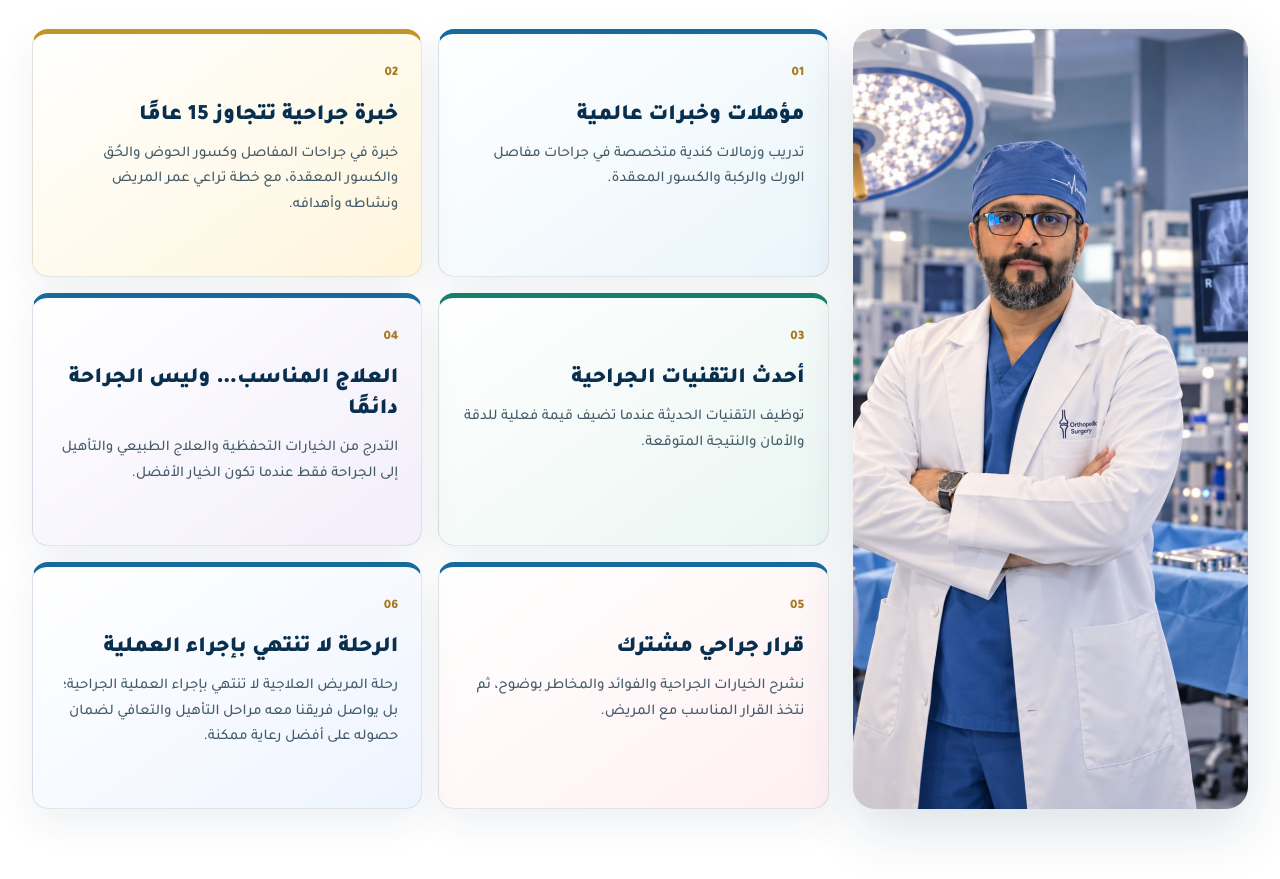
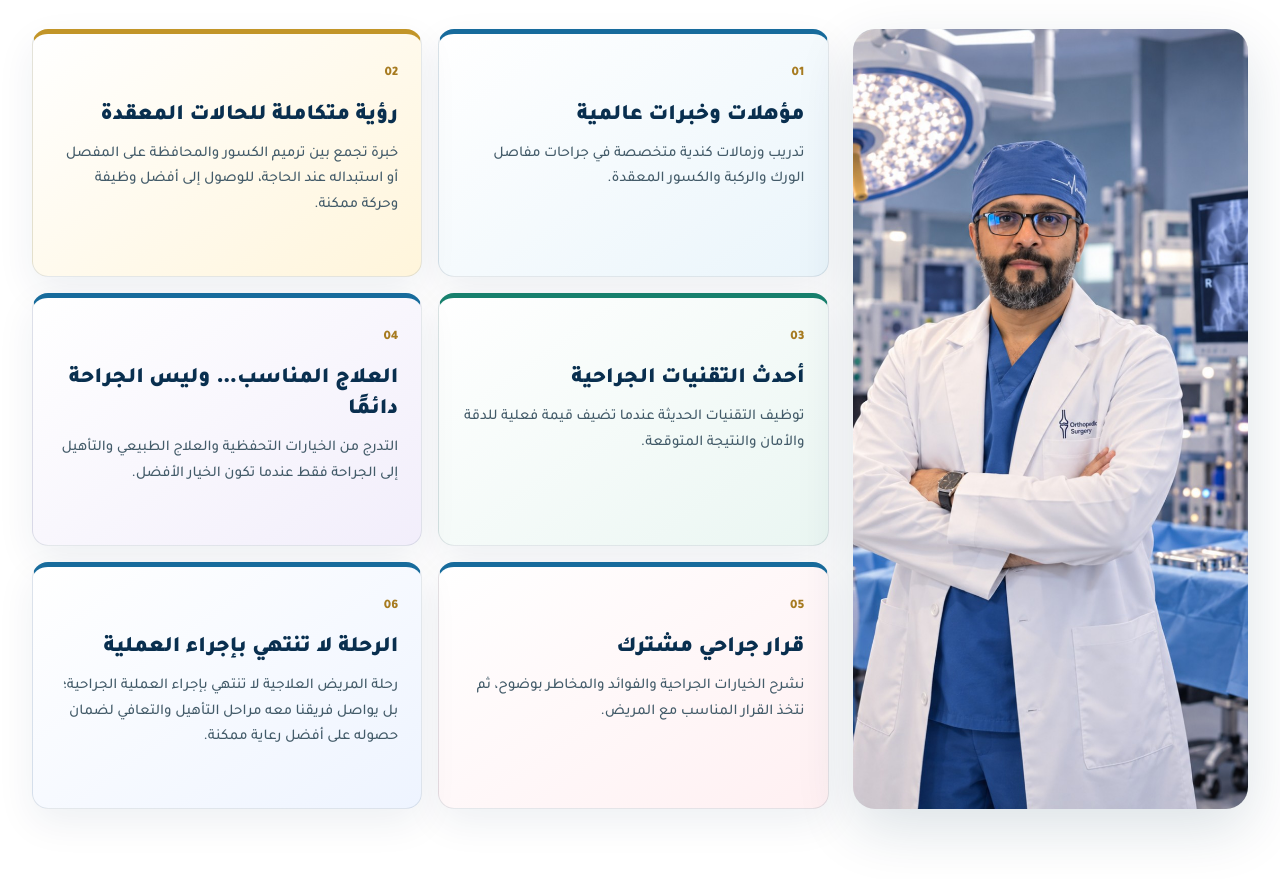
Before and after one commit to alyousifha-cyber/AlyousifH, a plain HTML site: page index.html in a window 1280 px wide. Shown: the part 1918-2797 px from the top of the page. Drawn offline with Linux system fonts and the light colour scheme.

Commit message:
Refine patient trust message

```diff
--- a/index.html
+++ b/index.html
@@ -65,7 +65,7 @@
       <figure class="why-portrait reveal"><img src="public/images/dr-hussain-operating-room.png" alt="د. حسين عبدالله اليوسف داخل غرفة العمليات" loading="lazy"></figure>
       <div class="why-grid">
         <article class="why-card reveal"><span>01</span><h3>مؤهلات وخبرات عالمية</h3><p>تدريب وزمالات كندية متخصصة في جراحات مفاصل الورك والركبة والكسور المعقدة.</p></article>
-        <article class="why-card reveal"><span>02</span><h3>خبرة جراحية تتجاوز 15 عامًا</h3><p>خبرة في جراحات المفاصل وكسور الحوض والحُق والكسور المعقدة، مع خطة تراعي عمر المريض ونشاطه وأهدافه.</p></article>
+        <article class="why-card reveal"><span>02</span><h3>رؤية متكاملة للحالات المعقدة</h3><p>خبرة تجمع بين ترميم الكسور والمحافظة على المفصل أو استبداله عند الحاجة، للوصول إلى أفضل وظيفة وحركة ممكنة.</p></article>
         <article class="why-card reveal"><span>03</span><h3>أحدث التقنيات الجراحية</h3><p>توظيف التقنيات الحديثة عندما تضيف قيمة فعلية للدقة والأمان والنتيجة المتوقعة.</p></article>
         <article class="why-card reveal"><span>04</span><h3>العلاج المناسب… وليس الجراحة دائمًا</h3><p>التدرج من الخيارات التحفظية والعلاج الطبيعي والتأهيل إلى الجراحة فقط عندما تكون الخيار الأفضل.</p></article>
         <article class="why-card reveal"><span>05</span><h3>قرار جراحي مشترك</h3><p>نشرح الخيارات الجراحية والفوائد والمخاطر بوضوح، ثم نتخذ القرار المناسب مع المريض.</p></article>
```
